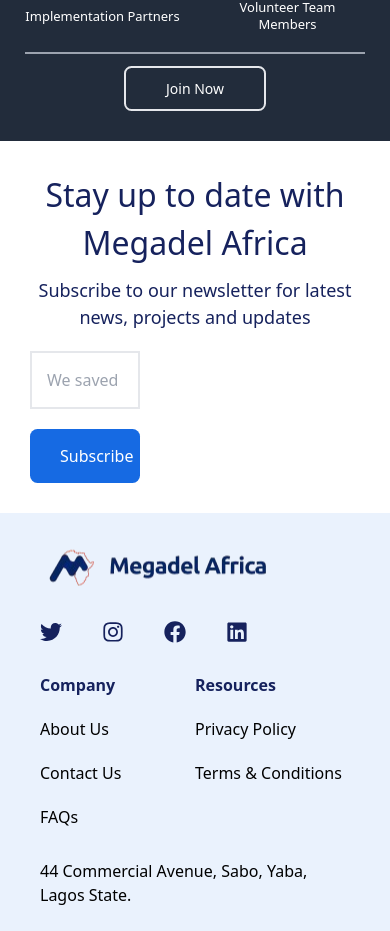
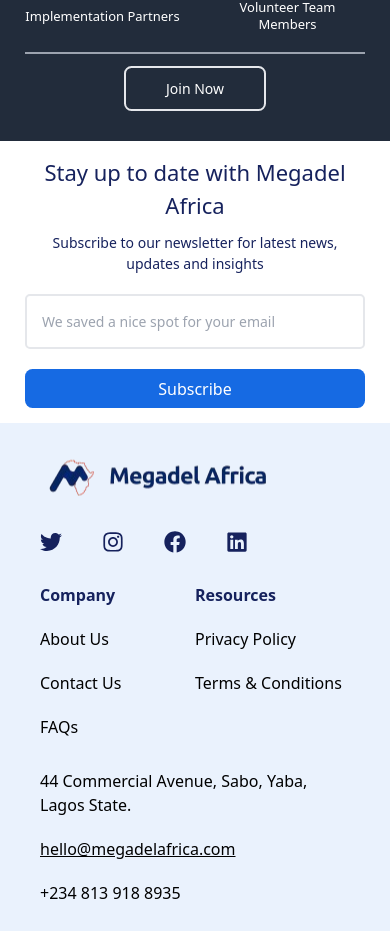
Before and after one commit to Thoobi/megadel-africa, a React (Vite) app: page / in a window 390 px wide. Shown: the part 6068-6999 px from the top of the page. Built offline with nearby package versions, Linux system fonts and the light colour scheme.

Commit message:
style: update typography and spacing in Subscribe component for improved readability and layout

```diff
--- a/src/components/subscribe.jsx
+++ b/src/components/subscribe.jsx
@@ -1,23 +1,23 @@
 export default function Subscribe() {
   return (
-    <section className="flex flex-col items-stretch text-center justify-center text-custom-blue-500 p-12 gap-4 sm:p-16 lg:items-center xl:p-32">
-      <h2 className="font-medium text-32">
+    <section className="flex flex-col items-stretch text-center justify-center text-custom-blue-500 px-10 py-6 gap-4 sm:p-16 lg:items-center xl:p-32">
+      <h2 className="font-medium text-22 lg:text-32">
         Stay up to date with Megadel Africa
       </h2>
-      <p className="font-medium lg:mb-8 text-18">
-        Subscribe to our newsletter for latest news, projects and updates
+      <p className="font-medium text-14 lg:mb-8 lg:text-18">
+        Subscribe to our newsletter for latest news, updates and insights
       </p>
-      <form className="flex flex-col items-stretch rounded-xl gap-8 mt-4 w-2/6 lg:gap-0 lg:mt-0 lg:flex-row lg:border-2">
+      <form className="flex flex-col items-stretch rounded-xl gap-8 mt-4 w-full lg:w-2/6 lg:gap-0 lg:mt-0 lg:flex-row lg:border-2">
         <input
           type="text"
           name="text"
           placeholder="We saved a nice spot for your email"
-          className="py-6 px-6 border-2 outline-none flex-1 text-16 lg:border-0"
+          className="py-6 px-6 border-2 outline-none flex-1 text-14 rounded-lg lg:text-16 lg:border-0"
           required
         />
         <button
           type="submit"
-          className="bg-custom-blue-100 text-white rounded-xl py-6 px-12 text-16"
+          className="bg-custom-blue-100 text-white rounded-xl text-16 py-3 lg:py-6 lg:px-12"
         >
           Subscribe
         </button>
```
